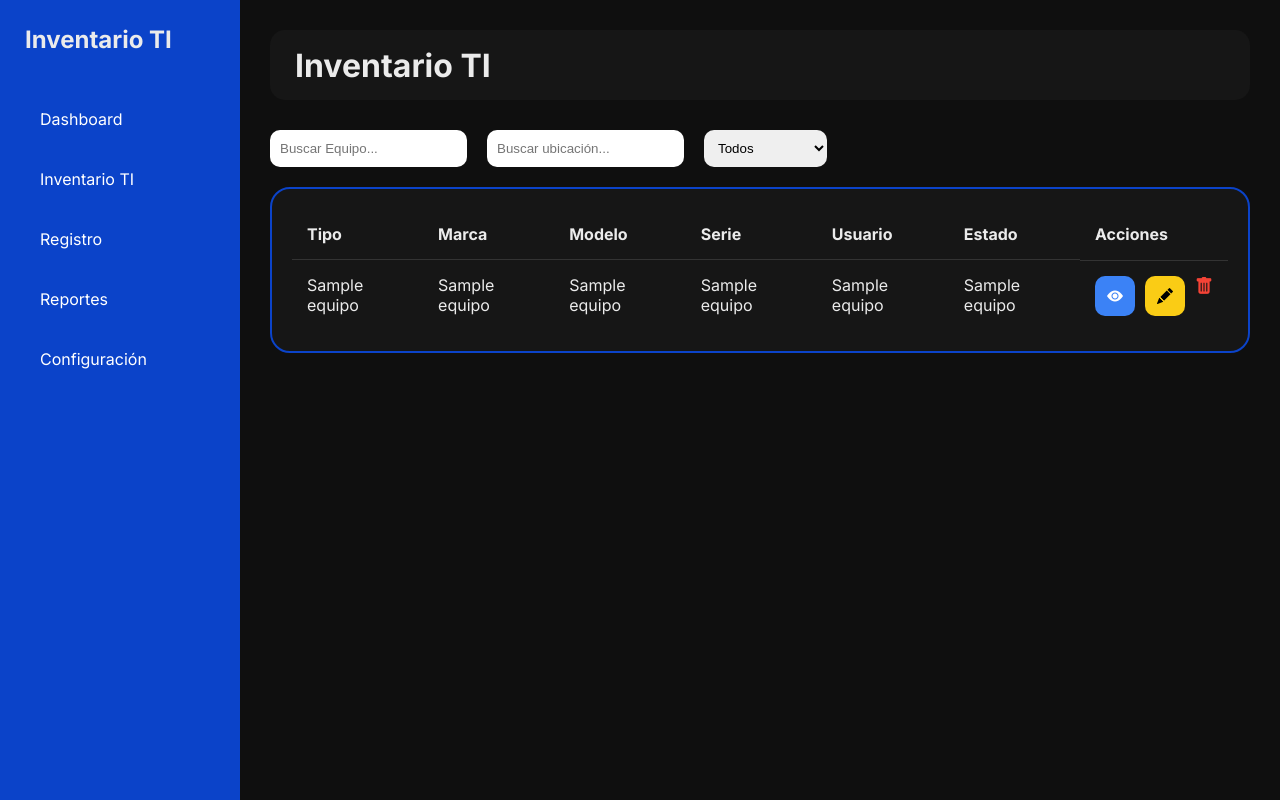
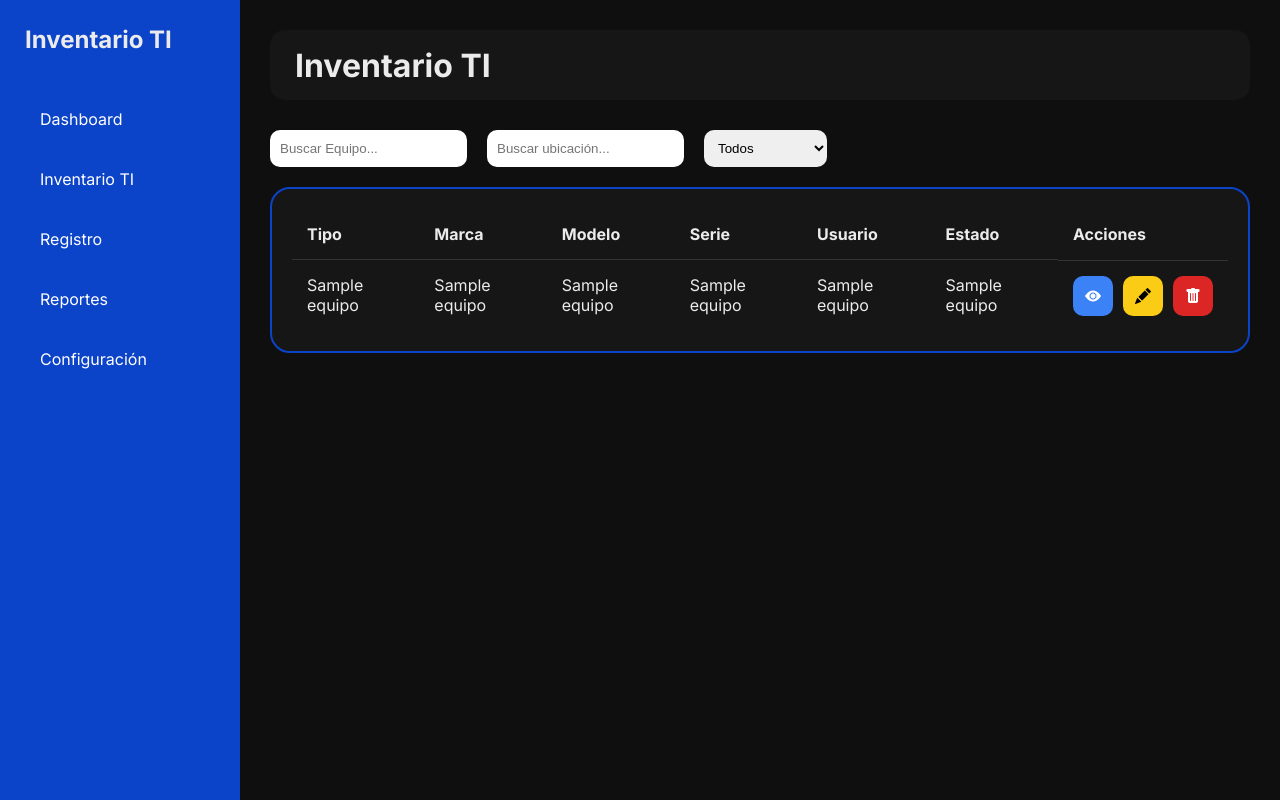
Before and after one commit to AliMarroquin/sistema_de_inventario, a Flask app: page /inventario in a window 1280 px wide. Run offline with Flask 3, Linux system fonts and the light colour scheme; a database or web service that is not in the repository returns one stand-in record (values such as "Sample title"); some libraries are stand-ins or nearby versions.

Commit message:
CRUD completo, se agrego la funcion de eliminar

```diff
--- a/app.py
+++ b/app.py
@@ -103,6 +103,7 @@ def registro():
 
         procesador = request.form['procesador']
         ram = request.form['ram']
+
         disco_duro = request.form['disco_duro']
         sistema_operativo = request.form['sistema_operativo']
         software_instalado = request.form['software_instalado']
@@ -276,7 +277,7 @@ def editar(id):
 def eliminar_equipo(id):
 
     cursor.execute(
-        "DELETE FROM historial WHERE equip_id = %s",
+        "DELETE FROM historial WHERE equipo_id = %s",
         (id,)
     )
 
--- a/static/css/inventario.css
+++ b/static/css/inventario.css
@@ -53,6 +53,16 @@ td{
     font-size: 16px;
 }
 
+.view-btn,
+.edit-btn,
+.delete-btn{
+    border: none;
+    padding: 10px 12px;
+    border-radius: 10px;
+    cursor: pointer;
+    font-size: 16px;
+}
+
 /* Botón ver */
 .view-btn{
     background-color: #3b82f6;
@@ -63,6 +73,19 @@ td{
 .edit-btn{
     background-color: #facc15;
     color: black;
+}
+
+/* Botón eliminar */
+.delete-btn{
+    background-color: #dc2626;
+    color: white;
+}
+
+/* Efecto hover */
+.view-btn:hover,
+.edit-btn:hover,
+.delete-btn:hover{
+    opacity: 0.9;
 }
 
 /* Estados */
@@ -99,13 +122,12 @@ td{
     font-weight: bold;
 }
 
-/*boton-eliminar*/
+.view-btn,
+.edit-btn,
 .delete-btn{
-    color: #F44336;
-    text-decoration: none;
-    font-size: 18px;
+    border: none;
+    padding: 10px 12px;
+    border-radius: 10px;
+    cursor: pointer;
+    font-size: 16px;
 }
-
-.edit-btn:hover{
-    color: #ff6b6b;
-}
```
